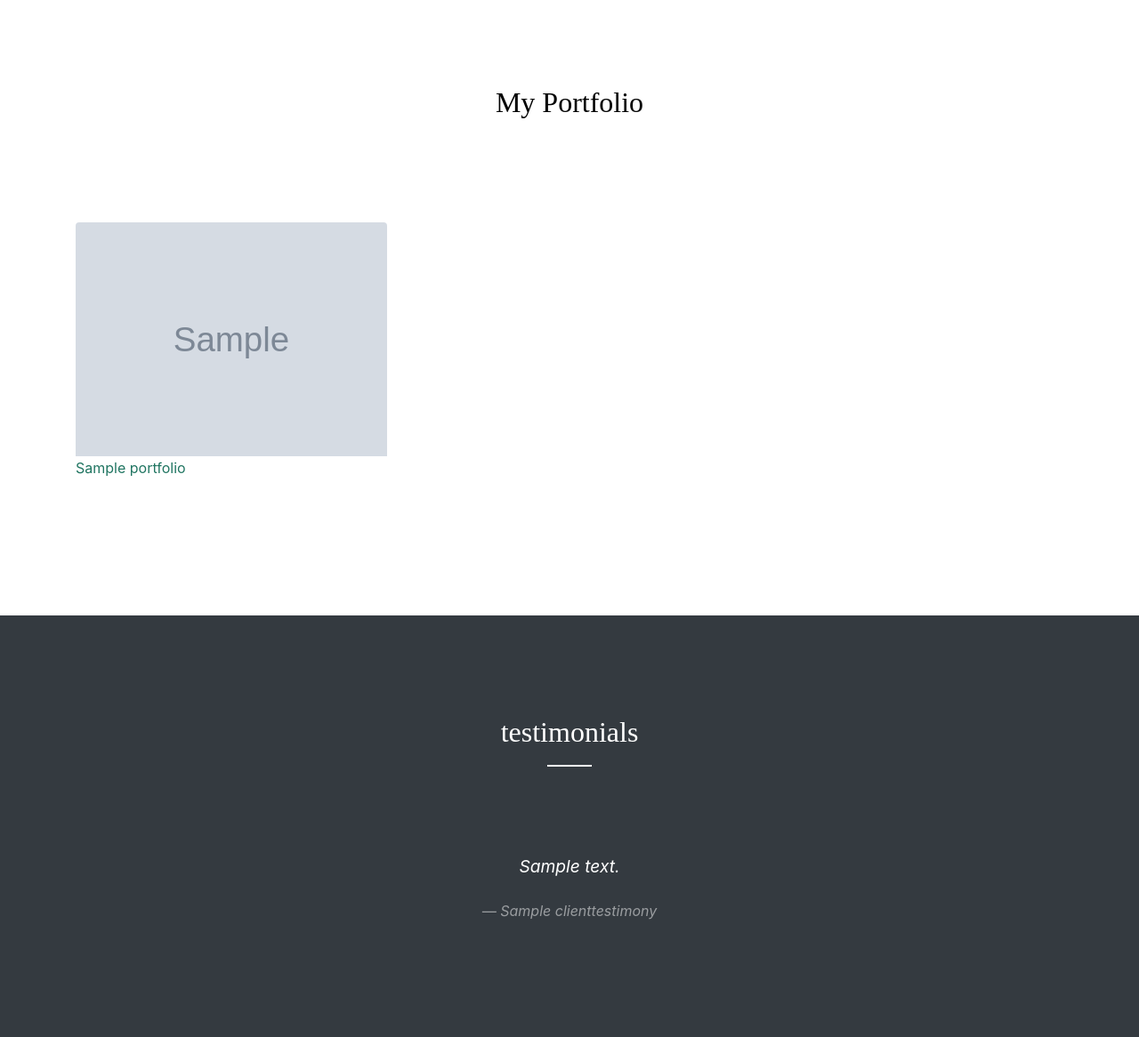
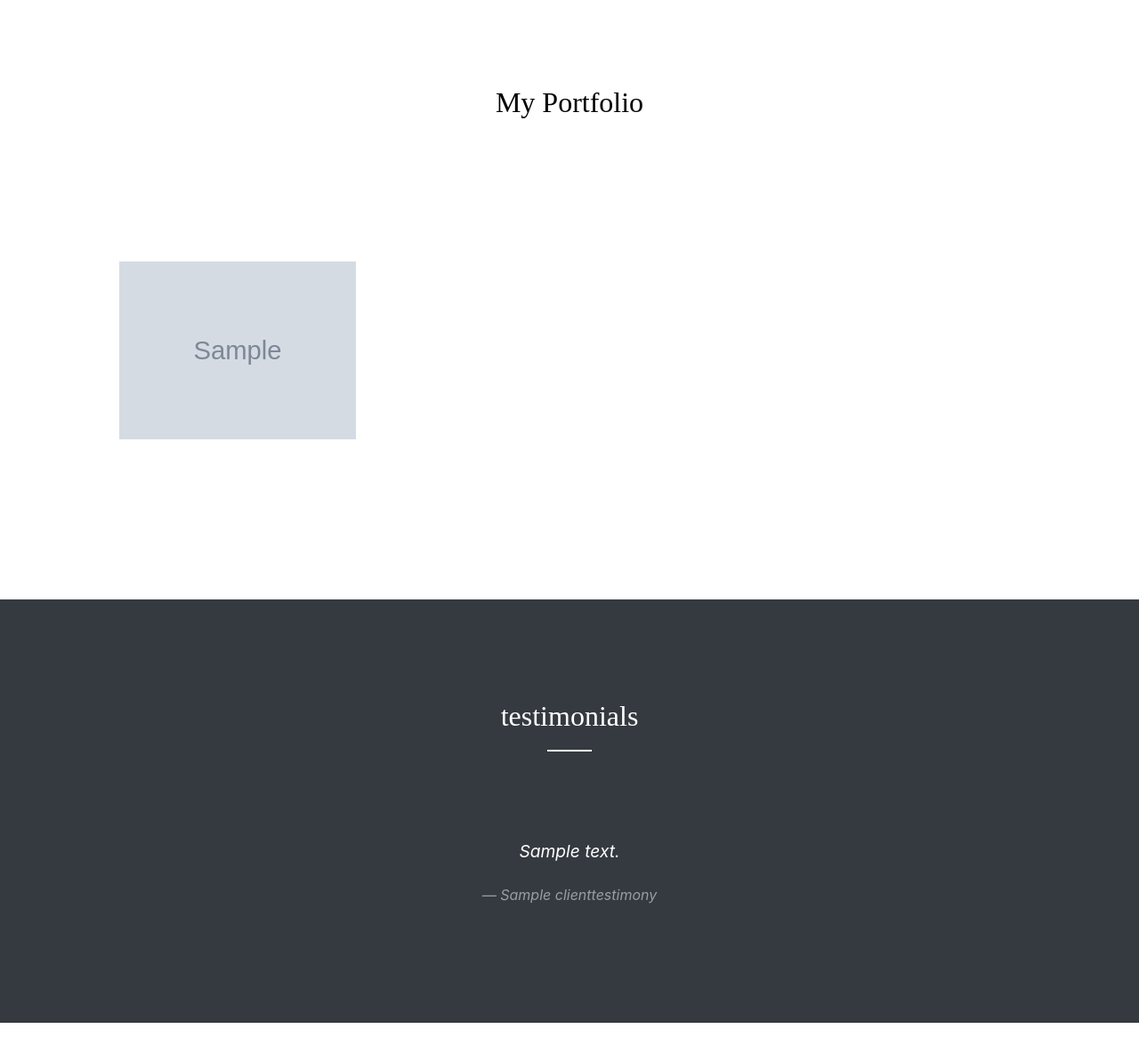
Before and after one commit to calumlim/me-django, a Django app: page / in a window 1280 px wide. Shown: the part 2239-3405 px from the top of the page at 89% size. Run offline with Django 3.2, Linux system fonts and the light colour scheme; tables that the repository leaves empty hold one stand-in row (values such as "Sample post"); grey boxes marked "Sample" are stand-in pictures; some libraries are stand-ins or nearby versions; some web fonts are replaced.

Commit message:
Centered portfolio elements and added a redirect page for portfolio items

```diff
--- a/cms/urls.py
+++ b/cms/urls.py
@@ -4,4 +4,5 @@ from . import views
 app_name = "cms"
 urlpatterns = [
     path("", views.HomePageView.as_view(), name="homepage"),
+    path("portfolio/<int:pk>", views.RedirectPortfolio.as_view(), name='redirect'),
 ]
--- a/cms/views.py
+++ b/cms/views.py
@@ -1,5 +1,5 @@
 from django.shortcuts import render
-from django.views.generic import TemplateView
+from django.views.generic import TemplateView, DetailView
 
 from .models import Portfolio, ClientTestimony
 
@@ -12,3 +12,7 @@ class HomePageView(TemplateView):
         context['portfolio'] = Portfolio.objects.all()
         context['testimonies'] = ClientTestimony.objects.all()
         return context
+
+class RedirectPortfolio(DetailView):
+    model = Portfolio
+    template_name = "portfolio-redirect.html"
--- a/static/css/style.css
+++ b/static/css/style.css
@@ -719,7 +719,7 @@ body:after {
     position: relative;
     border-radius: 4px; }
     .item a img {
-      position: relative;
+      position: absolute;
       -webkit-transform: scale(1);
       -ms-transform: scale(1);
       transform: scale(1);
@@ -864,3 +864,12 @@ body:after {
     color: #888888; }
     .footer a:hover {
       color: #000; }
+
+.portfolio-logo {
+  max-width: 80%;
+  position: absolute;
+  top: 0;
+  bottom: 0;
+  margin-top: auto;
+  margin-bottom: auto;
+}
--- a/templates/homepage.html
+++ b/templates/homepage.html
@@ -175,15 +175,13 @@
         </div>
 
 
-        <div id="posts" class="row no-gutter">
+        <div id="posts" class="row no-gutter align-items-center">
           {% for project in portfolio %}
-          <div class="item col-6 col-sm-6 col-md-6 col-lg-4 col-xl-4 mb-4 bg-white" >
-            <a href="{{ project.featured_image.url }}" class="item-wrap align-middle fancybox">
-              <span class="icon-search2"></span>
-              <img class="img-fluid" src="{{ project.featured_image.url }}">
-              <p>{{ project.company_name }}</p>
-            </a>
-          </div>
+              <div class="item col-6 col-sm-6 col-md-6 col-lg-4 col-xl-4 mb-4 bg-white" style="height: 18rem; padding-left: 2rem;">
+                <a href="{% url 'cms:redirect' project.id %}" style="height: 18rem; padding-left: 2rem;">
+                  <img class="img-fluid portfolio-logo" src="{{ project.featured_image.url }}">
+                </a>
+         </div>
           {% endfor %}
 
         </div>
```
Also changed, not shown: templates/portfolio-redirect.html (added, +16 -0 lines).
